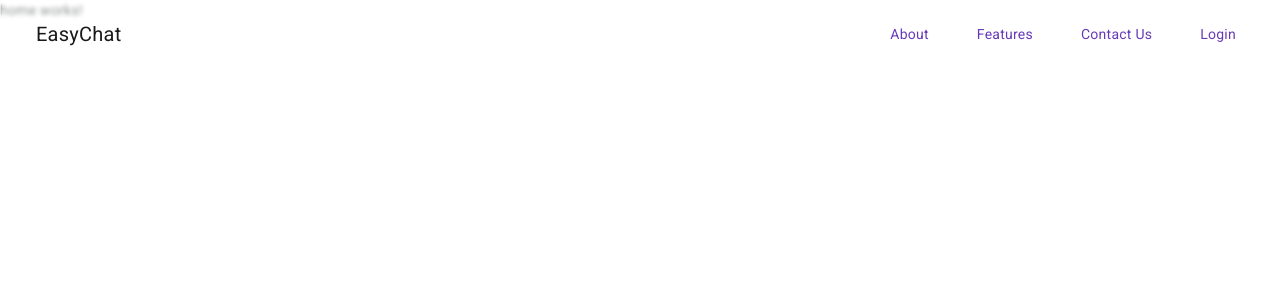
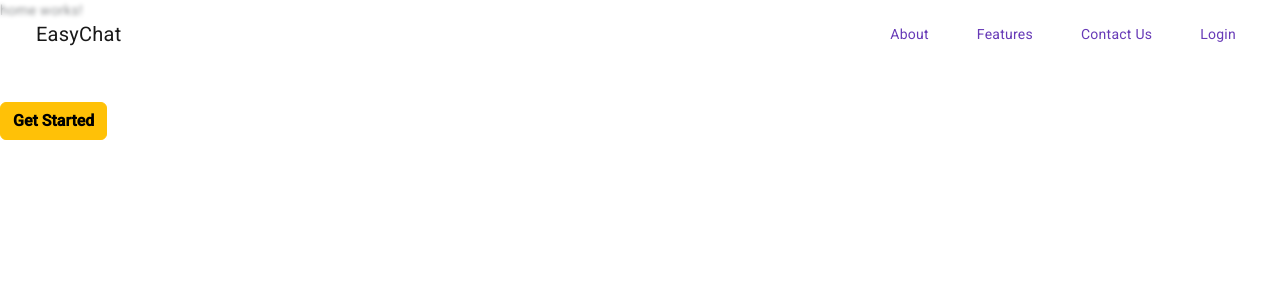
Before and after one commit to MultingualChat/chatAppFrontEnd, an Angular app in the folder easychat/: page / in a window 1280 px wide. Shown: the top 300 px of the page. Built offline with nearby package versions, Linux system fonts and the light colour scheme; a web font is replaced by a local one.

Commit message:
feat: getStarted btn

```diff
--- a/easychat/src/app/pages/home/home.component.html
+++ b/easychat/src/app/pages/home/home.component.html
@@ -1 +1,9 @@
 <p>home works!</p>
+
+<button
+  class="btn btn-warning"
+  style="margin-top: 70px"
+  (click)="onGetStarted()"
+>
+  <b>Get Started</b>
+</button>
--- a/easychat/src/app/pages/home/home.component.ts
+++ b/easychat/src/app/pages/home/home.component.ts
@@ -1,10 +1,15 @@
 import { Component } from '@angular/core';
+import { Router } from '@angular/router';
 
 @Component({
   selector: 'app-home',
   templateUrl: './home.component.html',
-  styleUrls: ['./home.component.scss']
+  styleUrls: ['./home.component.scss'],
 })
 export class HomeComponent {
+  constructor(private router: Router) {}
 
+  onGetStarted() {
+    this.router.navigateByUrl('sign-up');
+  }
 }
```
